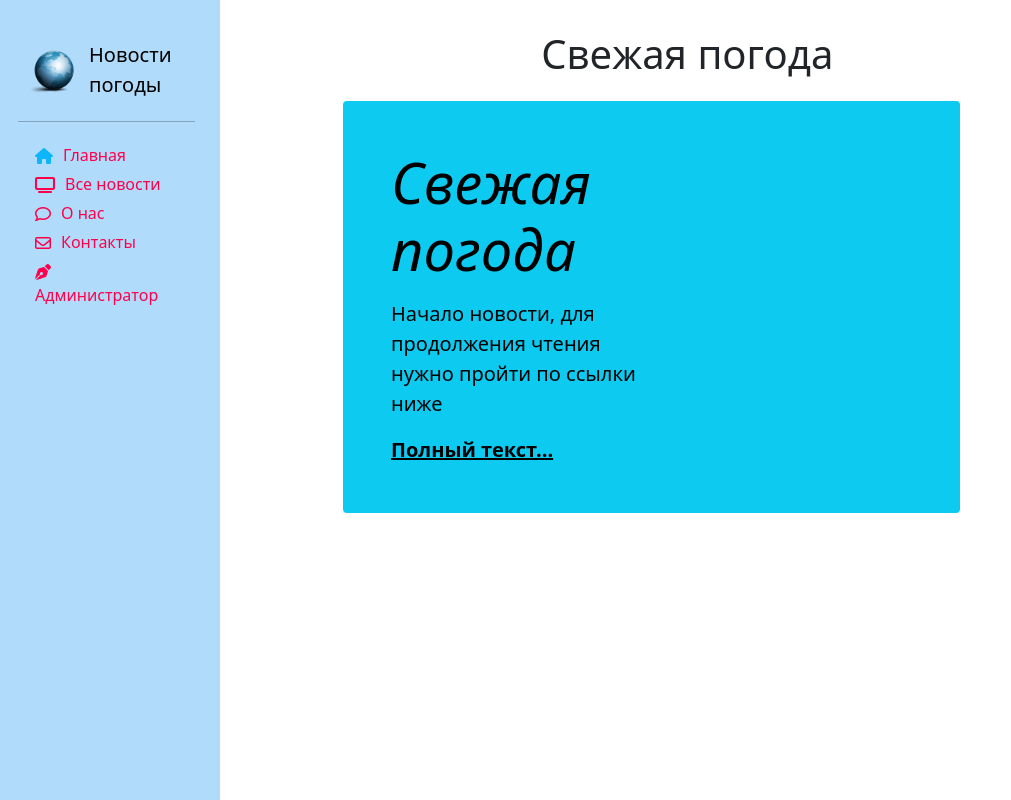
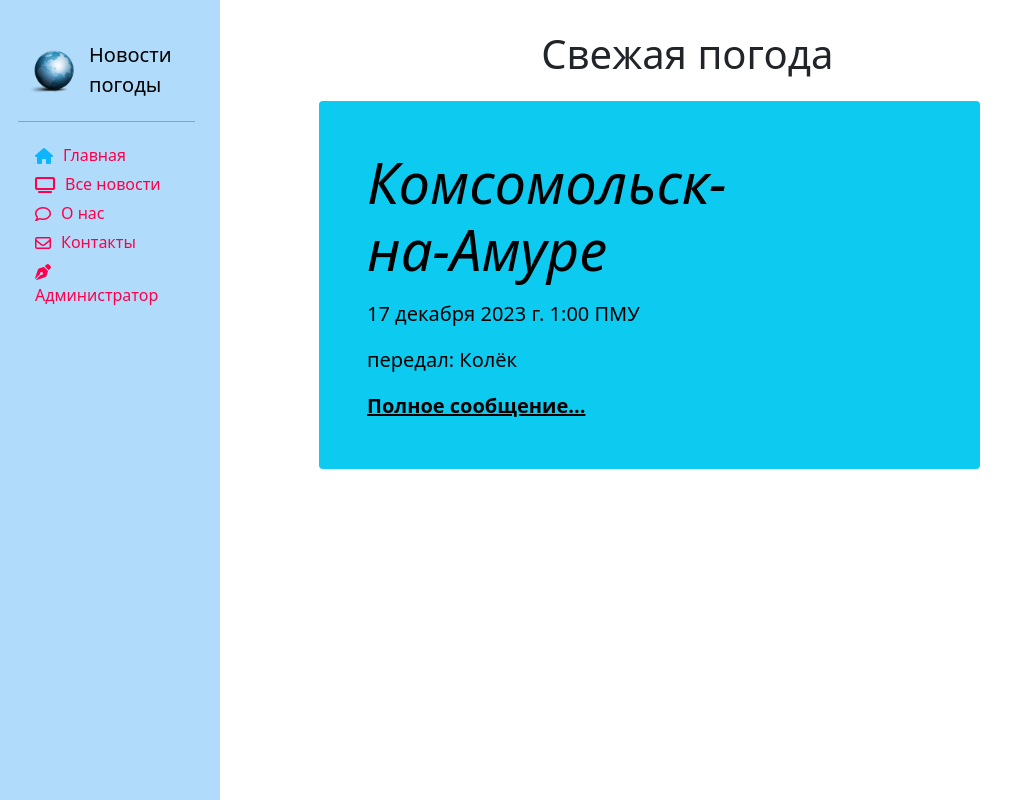
Before and after one commit to vamushinskiy/RostelecomStudy, a Django app: page / in a window 1280 px wide. Shown: the whole page, without its empty margins (7-1018 px from the left). Run offline with Django 4.2, Linux system fonts and the light colour scheme; data comes from the database, SQL or seed files in the repository; some libraries are stand-ins or nearby versions.

Commit message:
2023-12-17 На главную страницу добавлена свежая новость.

```diff
--- a/NewsStudyRostelecom/main/templates/main/index.html
+++ b/NewsStudyRostelecom/main/templates/main/index.html
@@ -4,23 +4,22 @@
 {% block title %} Свежая погода {% endblock %}
 
 {% block content %}
-    <div class="container-fluid">
     <div class="row">
     <div class="text-center" style="margin-top:30px;">
-                    <h1 > Свежая погода</h1>
+        <h1>Свежая погода</h1>
     </div>
 
     <div class="single_news">
-                <div class="p-4 p-md-5 text-black rounded bg-info" >
+        <div class="p-4 p-md-5 text-black rounded bg-info">
             <div class="col-md-6 px-0">
-                          <h1 class="display-4 fst-italic">Свежая погода</h1>
-                          <p class="lead my-3">Начало новости, для продолжения чтения нужно пройти по ссылки ниже</p>
-                          <p class="lead mb-0">
-                              <a href="news_detail/" class="text-black fw-bold">Полный текст...</a>
-                          </p>
+                <h1 class="display-4 fst-italic"> {{ article.title }}</h1>
+                <p class="lead my-3">{{ article.date }} {{ article.anouncement }}</p>
+                <p class="lead my-3">передал: {{ article.author }} </p>
+                <p class="lead mb-0"><a href="{{ article.get_absolute_url }}" class="text-black fw-bold">Полное
+                    сообщение...</a></p>
             </div>
         </div>
     </div>
-        </div>
+
 </div>
 {% endblock %}
--- a/NewsStudyRostelecom/main/views.py
+++ b/NewsStudyRostelecom/main/views.py
@@ -2,11 +2,14 @@
 from django.shortcuts import redirect
 from .models import News, Product
 from django.http import HttpResponse
+from news.models import Article
 
 # Create your views here.
 
 def index(request):
-    return render(request, 'main/index.html')
+    article = Article.objects.all().order_by('-date').first()
+    context = {'article': article}
+    return render(request, 'main/index.html', context)
 
 def news(request):
     return render(request,'news/index.html')
--- a/NewsStudyRostelecom/news/views.py
+++ b/NewsStudyRostelecom/news/views.py
@@ -3,6 +3,7 @@
 
 # для просмотра всех сообщений
 def index(request):
+    # применена обратная сортировка по дате.
     articles = Article.objects.all().order_by('-date')
     context = {'articles':articles}
     return render(request,'news/index.html', context)
```
Also changed, not shown: NewsStudyRostelecom/main/templates/main/contacts.html (+18 -13 lines). Lines whose indentation alone changed are shown as unchanged.
